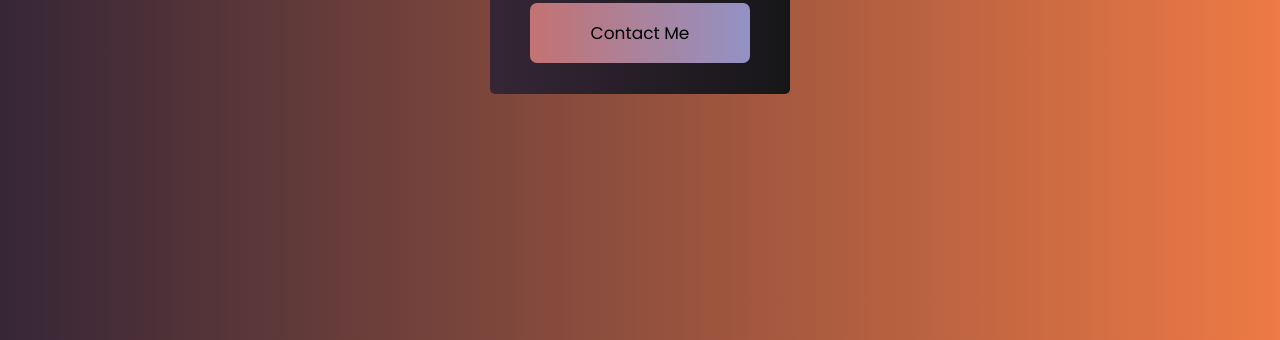
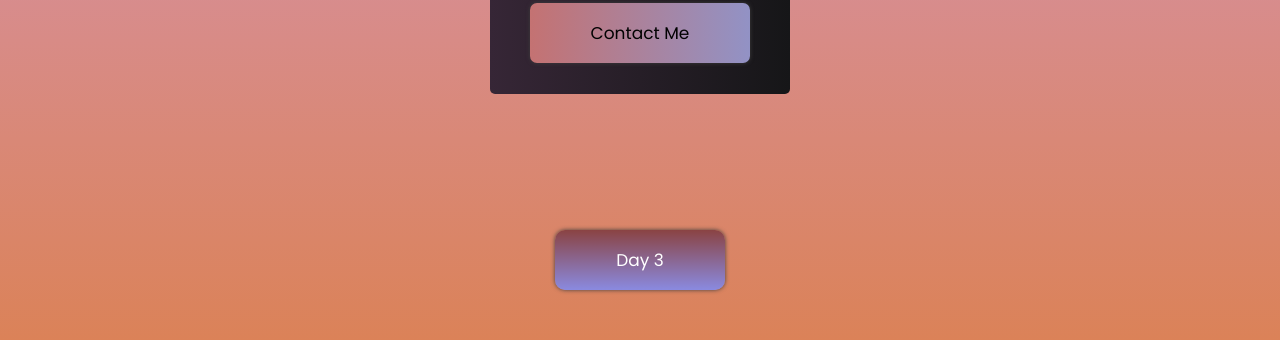
Before and after one commit to phanbadu/day-2, a plain HTML site: page index.html in a window 1280 px wide. Shown: the part 460-800 px from the top of the page. Drawn offline with Linux system fonts and the light colour scheme.

Commit message:
first commit

```diff
--- a/index.html
+++ b/index.html
@@ -36,5 +36,6 @@
                 </div>
             </div>
         </div>
+        <a href="https://phanbadu.github.io/day-3/" class="button next">Day 3</a>
     </body>
 </html>
--- a/style.css
+++ b/style.css
@@ -14,13 +14,14 @@
 }
 
 body {
-    background: linear-gradient(to right, #362636, #ee7a45);
+    background: linear-gradient(to bottom, #d39ad3, #db8258);
+    position: relative;
 }
 
 .app {
     max-width: 740px;
     width: 100%;
-    height: 1080px;
+    height: 100vh;
     margin: auto;
     display: flex;
     justify-content: center;
@@ -49,6 +50,13 @@ body {
     border-radius: 50%;
     border: 0.01px solid #fff;
     margin: auto;
+    transition: 0.3s;
+}
+
+.user-img:hover {
+    transform: scale(1.2);
+    transition: 0.3s;
+    border-radius: 10px;
 }
 
 .user-name {
@@ -118,6 +126,7 @@ body {
     z-index: 1;
     overflow: hidden;
     text-transform: capitalize;
+    box-shadow: 0 0 4px #3f3e3e;
 }
 
 .button::after, .button::before {
@@ -162,3 +171,13 @@ body {
 .user-contact__link:hover {
     color: rgb(230, 204, 211);
 }
+
+.next {
+    position: absolute;
+    top: 90%;
+    left: 50%;
+    background: linear-gradient(rgb(138, 67, 67), rgb(138, 138, 224));
+    border-radius: 10px;
+    width: 170px;
+    color: #fff;
+}
```
